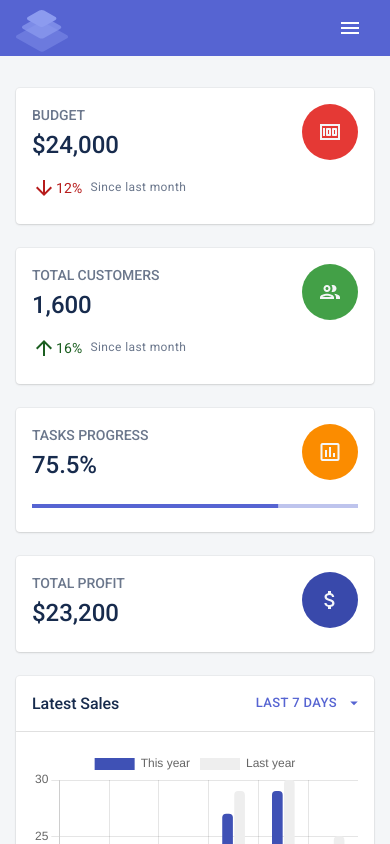
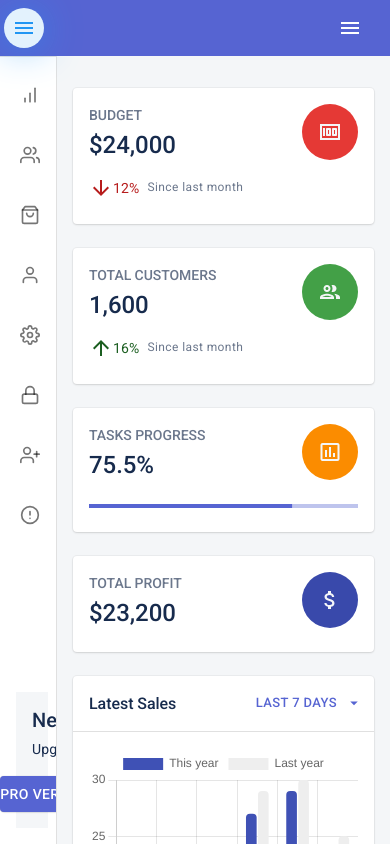
Before and after one commit to le1tuan/react-demo, a React (Create React App) app: page /app/dashboard in a window 390 px wide. Built offline with nearby package versions, Linux system fonts and the light colour scheme.

Commit message:
init commit

```diff
--- a/src/components/DashboardLayout.js
+++ b/src/components/DashboardLayout.js
@@ -39,14 +39,27 @@ const DashboardLayoutContent = styled('div')({
 });
 
 const DashboardLayout = () => {
+  const drawerWidth = 240;
   const [isMobileNavOpen, setMobileNavOpen] = useState(false);
+  const [open, setOpen] = useState(false);
+
+  const handleToggle = () => {
+    setOpen((current) => !current);
+  };
 
   return (
     <DashboardLayoutRoot>
-      <DashboardNavbar onMobileNavOpen={() => setMobileNavOpen(true)} />
+      <DashboardNavbar
+        onMobileNavOpen={() => setMobileNavOpen(true)}
+        drawerWidth={drawerWidth}
+        open={open}
+        handleToggle={handleToggle}
+      />
       <DashboardSidebar
         onMobileClose={() => setMobileNavOpen(false)}
         openMobile={isMobileNavOpen}
+        drawerWidth={drawerWidth}
+        open={open}
       />
       <DashboardLayoutWrapper>
         <DashboardLayoutContainer>
--- a/src/components/DashboardNavbar.js
+++ b/src/components/DashboardNavbar.js
@@ -1,31 +1,80 @@
-import { useState } from 'react';
+import { useMemo, useState } from 'react';
 import { Link as RouterLink } from 'react-router-dom';
 import PropTypes from 'prop-types';
 import {
-  AppBar,
+  AppBar as MuiAppBar,
   Badge,
   Box,
   Hidden,
   IconButton,
   Toolbar
 } from '@material-ui/core';
+import { styled } from '@material-ui/core/styles';
 import MenuIcon from '@material-ui/icons/Menu';
 import NotificationsIcon from '@material-ui/icons/NotificationsOutlined';
 import InputIcon from '@material-ui/icons/Input';
 import Logo from './Logo';
 
-const DashboardNavbar = ({ onMobileNavOpen, ...rest }) => {
+const drawerWidth = 240;
+
+// Style
+const DashboardNavbar = ({
+  onMobileNavOpen, drawerWidth, handleToggle, ...rest
+}) => {
   const [notifications] = useState([]);
+
+  const AppBar = useMemo(() => styled(MuiAppBar, {
+    shouldForwardProp: (prop) => prop !== 'open',
+  })(({ theme, open }) => {
+    const r = ({
+      zIndex: theme.zIndex.drawer + 1,
+      transition: theme.transitions.create(['width', 'margin'], {
+        easing: theme.transitions.easing.sharp,
+        duration: theme.transitions.duration.leavingScreen,
+      }),
+      ...(open && {
+        marginLeft: drawerWidth,
+        width: `calc(100% - ${drawerWidth}px)`,
+        transition: theme.transitions.create(['width', 'margin'], {
+          easing: theme.transitions.easing.sharp,
+          duration: theme.transitions.duration.enteringScreen,
+        }),
+      }),
+    });
+    console.log('opeennn', open, r, theme.transitions.duration);
+    return r;
+  }), []);
+
+  const StyledIconButton = styled(IconButton)`
+    width: 40px;
+    height: 40px;
+    box-shadow: 0 2px 40px -5px #2196f3;
+    background-color: #E3F2FD;
+    color: #2196F3;
+  `;
 
   return (
     <AppBar
       elevation={0}
       {...rest}
+      position="fixed"
     >
       <Toolbar>
-        <RouterLink to="/">
+        <StyledIconButton
+          color="inherit"
+          aria-label="open drawer"
+          onClick={handleToggle}
+          edge="start"
+          // sx={{
+          //   marginRight: '36px',
+          //   ...(open && { display: 'none' }),
+          // }}
+        >
+          <MenuIcon />
+        </StyledIconButton>
+        {/* <RouterLink to="/">
           <Logo />
-        </RouterLink>
+        </RouterLink> */}
         <Box sx={{ flexGrow: 1 }} />
         <Hidden xlDown>
           <IconButton color="inherit" size="large">
@@ -52,7 +101,8 @@ const DashboardNavbar = ({ onMobileNavOpen, ...rest }) => {
 };
 
 DashboardNavbar.propTypes = {
-  onMobileNavOpen: PropTypes.func
+  onMobileNavOpen: PropTypes.func,
+  drawerWidth: PropTypes.number,
 };
 
 export default DashboardNavbar;
--- a/src/components/DashboardSidebar.js
+++ b/src/components/DashboardSidebar.js
@@ -6,10 +6,10 @@ import {
   Box,
   Button,
   Divider,
-  Drawer,
+  Drawer as MuiDrawer,
   Hidden,
   List,
-  Typography
+  Typography,
 } from '@material-ui/core';
 import {
   AlertCircle as AlertCircleIcon,
@@ -21,7 +21,12 @@ import {
   UserPlus as UserPlusIcon,
   Users as UsersIcon
 } from 'react-feather';
+import { styled, useTheme } from '@material-ui/core/styles';
+import IconButton from '@material-ui/core/IconButton';
+import { ChevronRight, ChevronLeft } from '@material-ui/icons';
 import NavItem from './NavItem';
+
+const drawerWidth = 240;
 
 const user = {
   avatar: '/static/images/avatars/avatar_6.png',
@@ -72,8 +77,57 @@ const items = [
   }
 ];
 
-const DashboardSidebar = ({ onMobileClose, openMobile }) => {
+// Style
+const openedMixin = (theme) => ({
+  width: drawerWidth,
+  transition: theme.transitions.create('width', {
+    easing: theme.transitions.easing.sharp,
+    duration: theme.transitions.duration.enteringScreen,
+  }),
+  overflowX: 'hidden',
+});
+
+const closedMixin = (theme) => ({
+  transition: theme.transitions.create('width', {
+    easing: theme.transitions.easing.sharp,
+    duration: theme.transitions.duration.leavingScreen,
+  }),
+  overflowX: 'hidden',
+  width: `calc(${theme.spacing(7)} + 1px)`,
+  [theme.breakpoints.up('sm')]: {
+    width: `calc(${theme.spacing(9)} + 1px)`,
+  },
+});
+
+const DrawerHeader = styled('div')(({ theme }) => ({
+  display: 'flex',
+  alignItems: 'center',
+  justifyContent: 'flex-end',
+  padding: theme.spacing(0, 1),
+  // necessary for content to be below app bar
+  ...theme.mixins.toolbar,
+}));
+
+const Drawer = styled(MuiDrawer, { shouldForwardProp: (prop) => prop !== 'open' })(
+  ({ theme, open }) => ({
+    width: drawerWidth,
+    flexShrink: 0,
+    whiteSpace: 'nowrap',
+    boxSizing: 'border-box',
+    ...(open && {
+      ...openedMixin(theme),
+      '& .MuiDrawer-paper': openedMixin(theme),
+    }),
+    ...(!open && {
+      ...closedMixin(theme),
+      '& .MuiDrawer-paper': closedMixin(theme),
+    }),
+  })
+);
+
+const DashboardSidebar = ({ onMobileClose, openMobile, open }) => {
   const location = useLocation();
+  const theme = useTheme();
 
   useEffect(() => {
     if (openMobile && onMobileClose) {
@@ -89,7 +143,7 @@ const DashboardSidebar = ({ onMobileClose, openMobile }) => {
         height: '100%'
       }}
     >
-      <Box
+      {/* <Box
         sx={{
           alignItems: 'center',
           display: 'flex',
@@ -120,8 +174,7 @@ const DashboardSidebar = ({ onMobileClose, openMobile }) => {
           {user.jobTitle}
         </Typography>
       </Box>
-      <Divider />
-      <Box sx={{ p: 2 }}>
+      <Divider /> */}
       <List>
         {items.map((item) => (
           <NavItem
@@ -132,7 +185,6 @@ const DashboardSidebar = ({ onMobileClose, openMobile }) => {
           />
         ))}
       </List>
-      </Box>
       <Box sx={{ flexGrow: 1 }} />
       <Box
         sx={{
@@ -179,31 +231,45 @@ const DashboardSidebar = ({ onMobileClose, openMobile }) => {
       <Hidden lgUp>
         <Drawer
           anchor="left"
-          onClose={onMobileClose}
-          open={openMobile}
-          variant="temporary"
-          PaperProps={{
-            sx: {
-              width: 256
-            }
-          }}
+          variant="permanent"
+          open={open}
+          // onClose={onMobileClose}
+          // open={openMobile}
+          // variant="temporary"
+          // PaperProps={{
+          //   sx: {
+          //     width: 256
+          //   }
+          // }}
         >
+          <DrawerHeader>
+            <IconButton>
+              {theme.direction === 'rtl' ? <ChevronRight /> : <ChevronLeft />}
+            </IconButton>
+          </DrawerHeader>
+          <Divider />
           {content}
         </Drawer>
       </Hidden>
       <Hidden xlDown>
         <Drawer
-          anchor="left"
-          open
-          variant="persistent"
-          PaperProps={{
-            sx: {
-              width: 256,
-              top: 64,
-              height: 'calc(100% - 64px)'
-            }
-          }}
+          // anchor="left"
+          open={open}
+          variant="permanent"
+          // PaperProps={{
+          //   sx: {
+          //     width: 256,
+          //     top: 64,
+          //     height: 'calc(100% - 64px)'
+          //   }
+          // }}
         >
+          <DrawerHeader>
+            <IconButton>
+              {theme.direction === 'rtl' ? <ChevronRight /> : <ChevronLeft />}
+            </IconButton>
+          </DrawerHeader>
+          <Divider />
           {content}
         </Drawer>
       </Hidden>
--- a/src/components/NavItem.js
+++ b/src/components/NavItem.js
@@ -4,7 +4,10 @@ import {
   useLocation
 } from 'react-router-dom';
 import PropTypes from 'prop-types';
-import { Button, ListItem } from '@material-ui/core';
+import {
+  Button, ListItem, ListItemIcon,
+  ListItemText,
+} from '@material-ui/core';
 
 const NavItem = ({
   href,
@@ -21,14 +24,24 @@ const NavItem = ({
 
   return (
     <ListItem
-      disableGutters
-      sx={{
-        display: 'flex',
-        py: 0
-      }}
-      {...rest}
+      // disableGutters
+      // sx={{
+      //   display: 'flex',
+      //   py: 0
+      // }}
+      // {...rest}
+      button
     >
-      <Button
+      <Button component={RouterLink} to={href}>
+        <ListItemIcon>
+          {Icon && (
+          <Icon size="20" />
+          )}
+        </ListItemIcon>
+        <ListItemText primary={title} />
+      </Button>
+
+      {/* <Button
         component={RouterLink}
         sx={{
           color: 'text.secondary',
@@ -53,7 +66,7 @@ const NavItem = ({
         <span>
           {title}
         </span>
-      </Button>
+      </Button> */}
     </ListItem>
   );
 };
```
Lines whose indentation alone changed are shown as unchanged.
